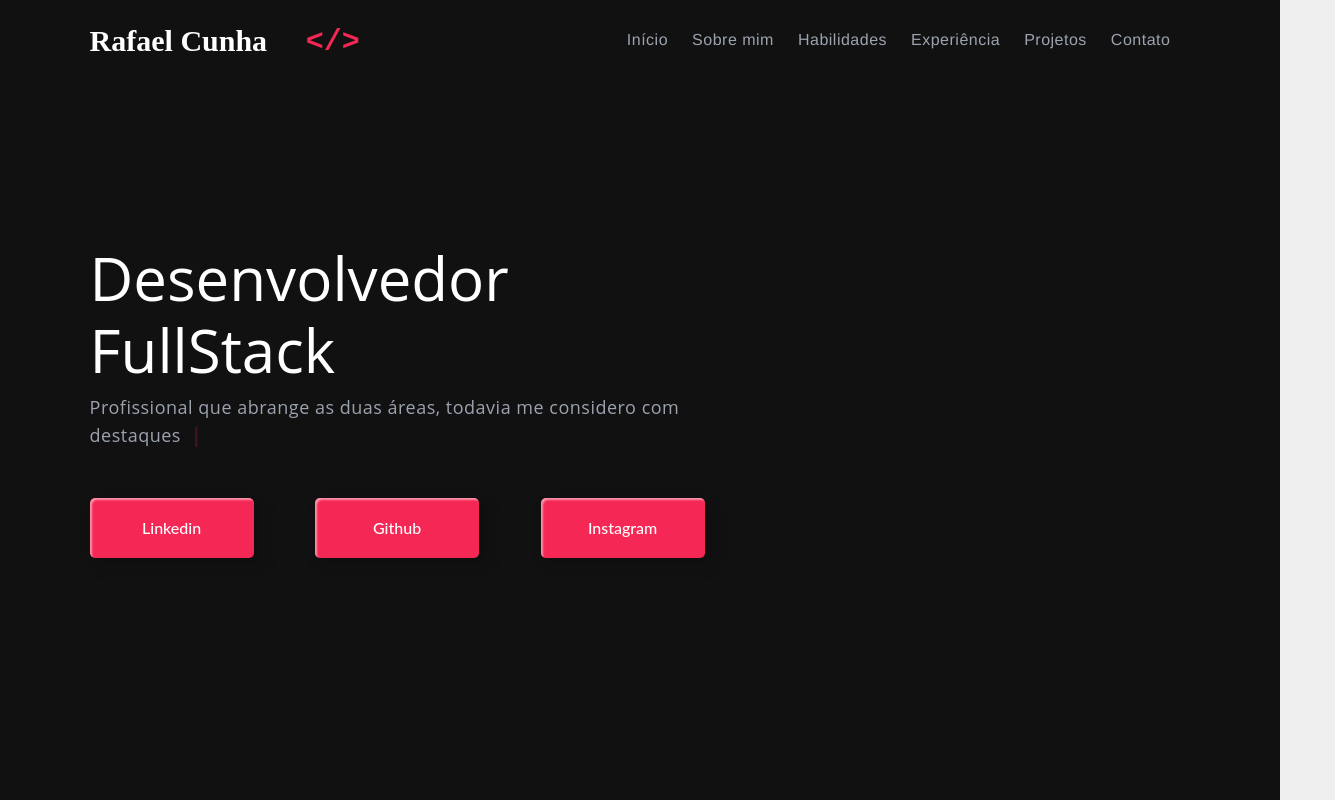
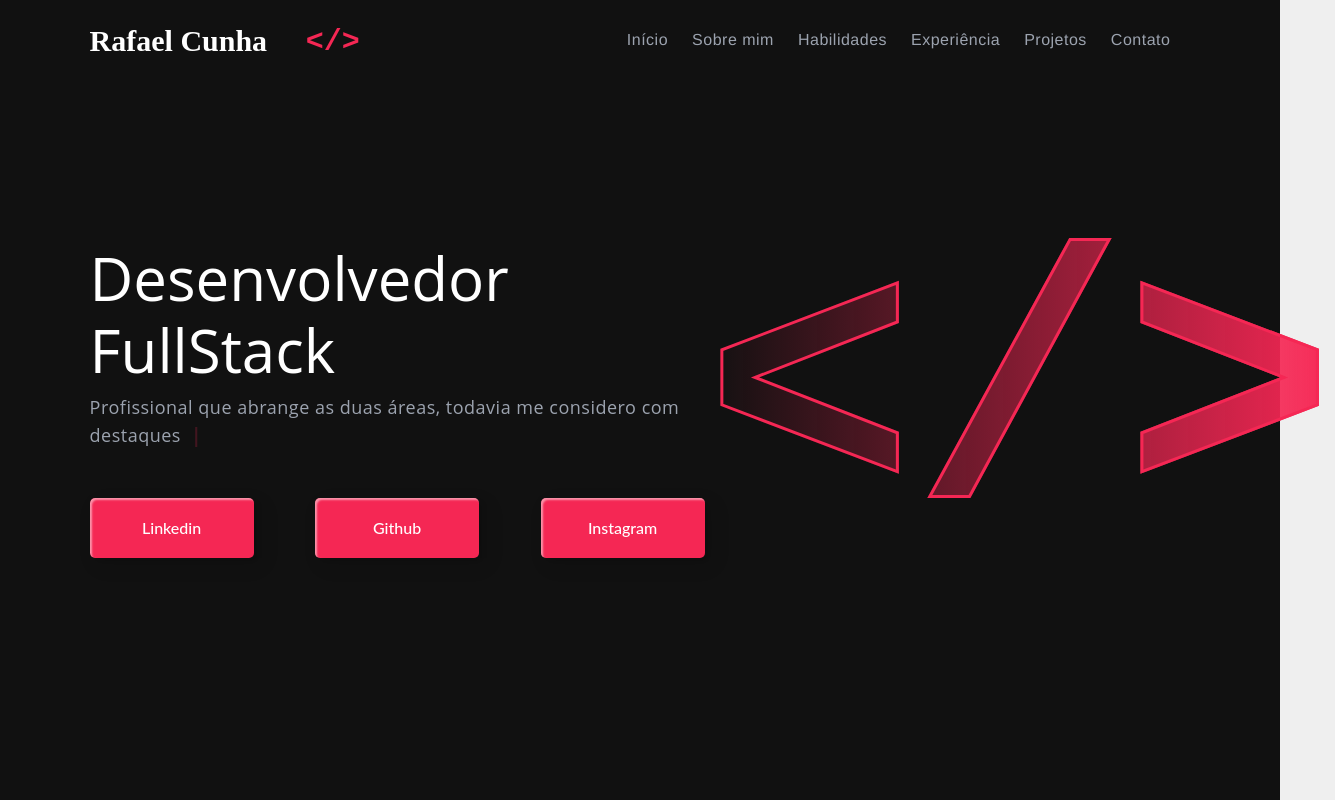
Before and after one commit to dev-rafaelcunha/Portfolio-v2, a React (Create React App) app: page / in a window 1280 px wide. Shown: the whole page, 1335 px wide, since content can reach past the window. Built offline with nearby package versions, Linux system fonts and the light colour scheme.

Commit message:
Ajuste no tamanho da logo.

```diff
--- a/src/components/pages/Home.module.css
+++ b/src/components/pages/Home.module.css
@@ -118,7 +118,13 @@
     }
 }
 
-@media (max-width: 1545px) {
+@media (max-width: 1600px) {
+    .logo {
+        font-size: 350px;
+    }
+}
+
+@media (max-width: 991px) {
 
     .logo {
         display: none;
```
